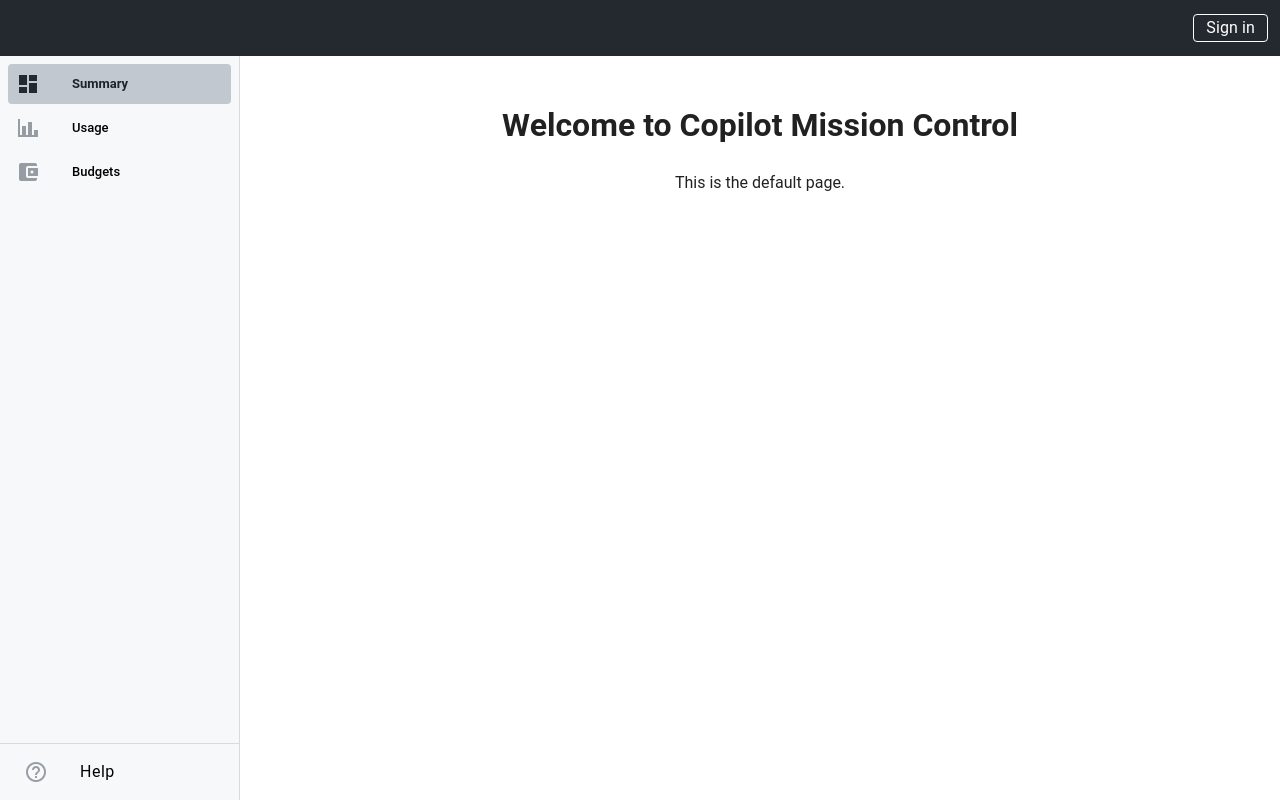
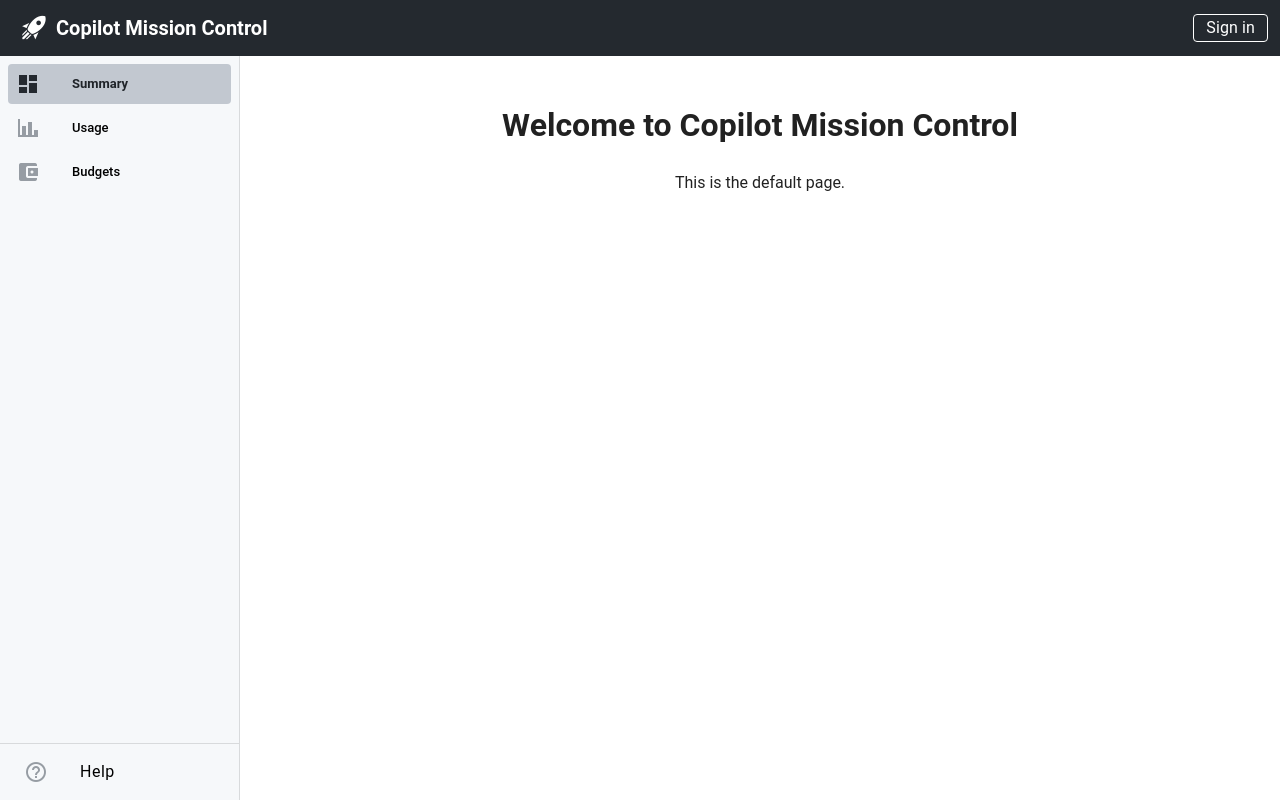
Before and after one commit to helaili/copilot-mission-control, a Nuxt app: page / in a window 1280 px wide. Built offline with nearby package versions, Linux system fonts and the light colour scheme.

Commit message:
fix: adjust app bar title flex-grow to improve layout

```diff
--- a/components/AppHeader.vue
+++ b/components/AppHeader.vue
@@ -16,7 +16,7 @@
     />
 
     <!-- Logo -->
-    <v-app-bar-title class="flex-grow-0 pr-4">
+    <v-app-bar-title class="flex-grow-1 pr-4">
       <div class="d-flex align-center ga-2">
         <v-icon color="white" size="28">mdi-rocket-launch</v-icon>
         <span class="text-white text-body-1 font-weight-semibold">
```
